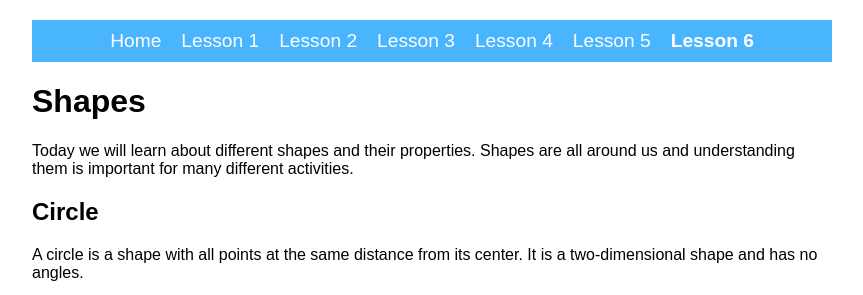
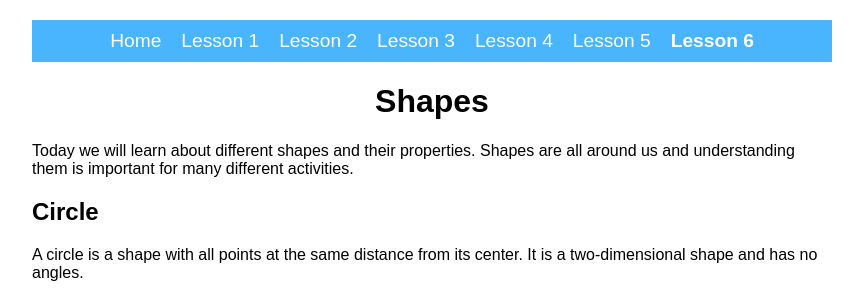
Before and after one commit to varunvinay4u/DASH-PG19CS10-, a PHP site: page /lesson6.html in a window 1280 px wide. Shown: the top 295 px of the page, without its empty margins (208-1071 px from the left). Run offline with PHP 8.4, Linux system fonts and the light colour scheme.

Commit message:
H1 styles

```diff
--- a/css/stylel6.css
+++ b/css/stylel6.css
@@ -41,3 +41,8 @@ nav a.active {
 main {
 	margin-top: 20px;
 }
+
+h1 {
+	font-size: 2em;
+	text-align: center;
+}
```
